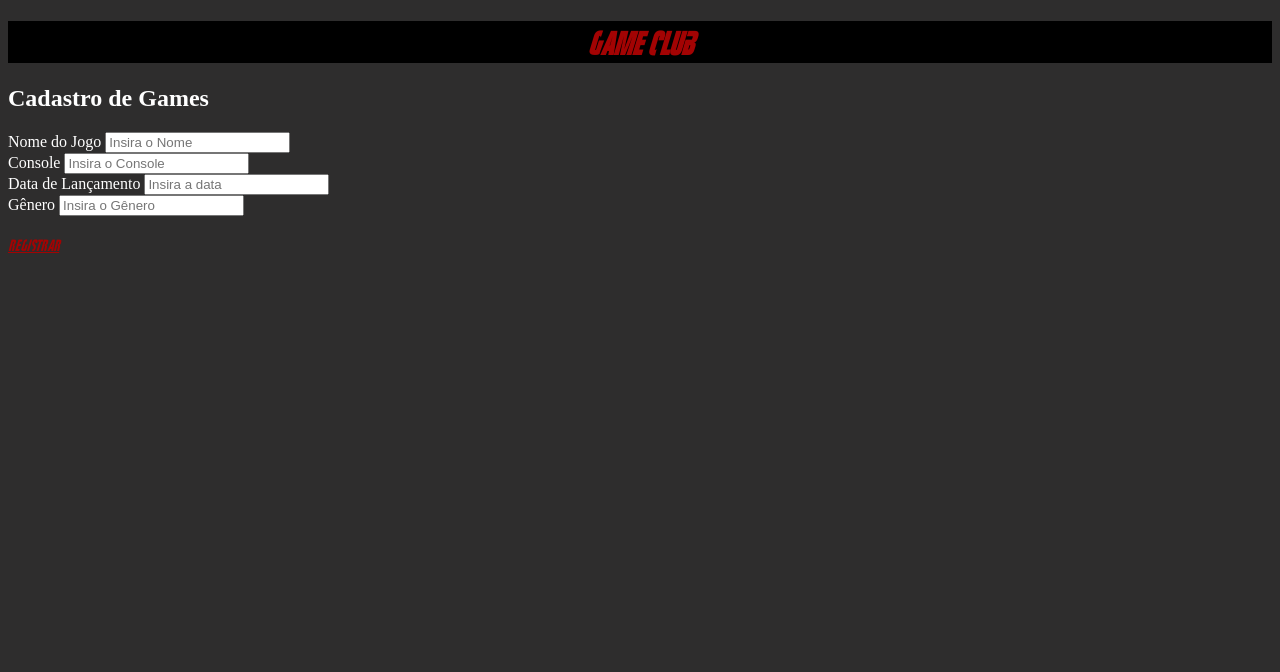
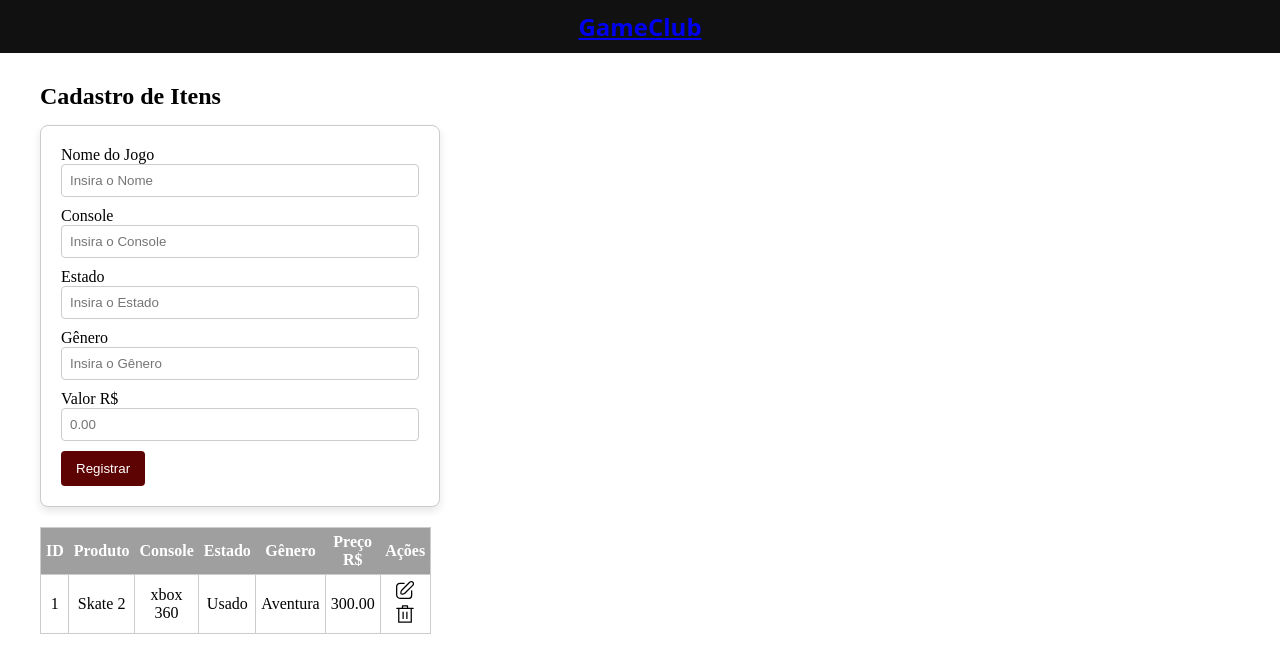
Before and after one commit to Nickous-Dev7/GameClub, a plain HTML site: page register.html in a window 1280 px wide. Drawn offline with Linux system fonts and the light colour scheme; a web font is replaced by a local one.

Commit message:
Refactor code structure for improved readability and maintainability

```diff
--- /dev/null
+++ b/Js/script.js
@@ -0,0 +1,9 @@
+class Produto {
+
+    constructor() {
+        this.id = "0";
+        this.nomeProduto = "";
+        this.console = 0;
+        this.quantidade = 0;
+    }
+}
--- a/css/register.css
+++ b/css/register.css
@@ -1,28 +1,80 @@
 
-@font-face {
-    font-family: 'FightThis'; /* Nome que você vai usar no CSS */
-    src: url('../fonts/FightThis.ttf') format('truetype');
-    font-weight: normal;
-    font-style: normal;
-  }
+* {
+  margin: 0;
+  padding: 0;
+  box-sizing: border-box;
+}
+
+header {
+  background-color: #111;
+  color: white;
+  padding: 10px 20px;
+}
+
 .title {
-    text-align: center;
-    font-family: FightThis;
-    color: rgb(163, 3, 3);
-    background-color: black;
-
+  display: flex;
+  align-items: center;
+  justify-content: center;
+  position: relative;
+  font-family: "Rubik Wet Paint", system-ui;
+  font-weight: 400;
+  font-style: normal;
+  color: rgb(94, 3, 3);
+}
+.register {
+  padding: 30px 40px;
 
 }
-header {
+.card {
+  background-color: #fff;
+  border: 1px solid #ccc;
+  border-radius: 8px;
+  box-shadow: 0 4px 8px rgba(0, 0, 0, 0.1);
+  max-width: 400px;
+  margin-top: 15px;
+  padding: 20px;
+}
+.lineInput {
+  display: grid;
+  margin-bottom: 10px;
+
+}
+
+input {
+  padding: 8px;
+  border: 1px solid #ccc;
+  border-radius: 4px;
+}
+
+button {
+  background-color: rgb(94, 3, 3);
   color: white;
+  padding: 10px 15px;
+  border: none;
+  border-radius: 4px;
+  cursor: pointer;
+  transition: all 0.3s ease;
 }
-body {
-  background-color: rgb(46, 45, 45);
+
+button:hover {
+  background-color: rgb(163, 3, 3);
 }
-.register {
+
+table {
+  width: 30%;
+  border-collapse: collapse;
+  margin-top: 20px;
+  border: 1px solid #ccc;
+}
+
+table th {
+  background-color: rgb(160, 159, 159);
   color: white;
+  padding: 5px;
+  text-align: center;
 }
-.btn {
-  font-family: FightThis;
-  color: rgb(163, 3, 3);
+table td {
+  border: 1px solid #ccc;
+  padding: 5px;
+  text-align: center;
 }
--- a/css/styles.css
+++ b/css/styles.css
@@ -1,17 +1,23 @@
 
-@font-face {
-    font-family: 'FightThis'; /* Nome que você vai usar no CSS */
-    src: url('../fonts/FightThis.ttf') format('truetype');
-    font-weight: normal;
-    font-style: normal;
-  }
+* {
+  margin: 0;
+  padding: 0;
+  box-sizing: border-box;
+}
+
+header {
+  background-color: #111;
+  color: white;
+  padding: 10px 20px;
+}
+
 .title {
-    text-align: center;
-    font-family: FightThis;
-    color: rgb(163, 3, 3);
-    background-color: black;
-
+  display: flex;
+  align-items: center;
+  justify-content: center;
+  position: relative;
+  font-family: "Rubik Wet Paint", system-ui;
+  font-weight: 400;
+  font-style: normal;
+  color: rgb(94, 3, 3);
 }
-.body {
-    background-color: rgb(46, 45, 45);
-}
--- a/register.html
+++ b/register.html
@@ -6,46 +6,82 @@
     <title>Game Club</title>
     <link rel="stylesheet" href="css/Register.css">
     <link rel="icon" type="image/x-icon" href="game_club_cartridge_icon.ico">
-
+    <link rel="preconnect" href="https://fonts.googleapis.com">
+    <link rel="preconnect" href="https://fonts.gstatic.com" crossorigin>
+    <link href="https://fonts.googleapis.com/css2?family=Rubik+Wet+Paint&display=swap" rel="stylesheet">
+    <script src="Js/script.js"></script>
 
 </head>
 <body>
     <header class="title">
-        <h1>Game Club</h1>
+        <nav class="navbar">
+            <h1 ><a href="index.html">GameClub</a></h1>
+
+        </nav>
+
     </header>
 
     <main class="register">
+        <div class="form-container">
 
                 <div>
-            <h2>Cadastro de Games</h2>
+                    <h2>Cadastro de Itens</h2>
                 </div>
 
-        <div class="info">
-            <label for="Nome do Jogo">Nome do Jogo</label>
-            <input type="name" id="name" placeholder="Insira o Nome">
+                <div class="card">
+
+                    <div class="lineInput">
+                        <label for="nomeProduto">Nome do Jogo</label>
+                        <input type="text" id="produto" placeholder="Insira o Nome">
                     </div>
-        <div>
+                    <div class="lineInput">
                         <label for="Console">Console</label>
-            <input type="name" id="name" placeholder="Insira o Console">
+                        <input type="text" id="console" placeholder="Insira o Console">
                     </div>
-        <div>
-            <label for="data de lançamento">Data de Lançamento</label>
-            <input type="" id="date" placeholder="Insira a data">
+                    <div class="lineInput">
+                        <label for="estado">Estado</label>
+                        <input type="text" id="date" placeholder="Insira o Estado">
                     </div>
-        <div>
+                    <div class="lineInput">
                         <label for="Genero">Gênero</label>
-            <input type="name" id="name" placeholder="Insira o Gênero">
+                        <input type="text" id="gen" placeholder="Insira o Gênero">
                     </div>
-        <br>
-        <div >
-            <a href="register.html" class="btn">Registrar</a>
+                    <div class="lineInput">
+                        <label for="Price">Valor R$</label>
+                        <input type="number" id="preco" placeholder="0.00" step="0.01">
+                    </div>
+                        <button onclick="produto.adicionar()">Registrar</button>
+
+                </div>
+            <div class="content">
+                <table>
+                    <thead>
+                        <th>ID</th>
+                        <th>Produto</th>
+                        <th>Console</th>
+                        <th>Estado</th>
+                        <th>Gênero</th>
+                        <th>Preço R$</th>
+                        <th>Ações</th>
+                    </thead>
+                    <tbody>
+                        <td>1</td>
+                        <td>Skate 2</td>
+                        <td>xbox 360</td>
+                        <td>Usado</td>
+                        <td>Aventura</td>
+                        <td>300.00</td>
+                        <td> <svg width="20px" height="20px" viewBox="0 0 24 24" fill="none" xmlns="http://www.w3.org/2000/svg"><g id="SVGRepo_bgCarrier" stroke-width="0"></g><g id="SVGRepo_tracerCarrier" stroke-linecap="round" stroke-linejoin="round"></g><g id="SVGRepo_iconCarrier"> <path d="M21.2799 6.40005L11.7399 15.94C10.7899 16.89 7.96987 17.33 7.33987 16.7C6.70987 16.07 7.13987 13.25 8.08987 12.3L17.6399 2.75002C17.8754 2.49308 18.1605 2.28654 18.4781 2.14284C18.7956 1.99914 19.139 1.92124 19.4875 1.9139C19.8359 1.90657 20.1823 1.96991 20.5056 2.10012C20.8289 2.23033 21.1225 2.42473 21.3686 2.67153C21.6147 2.91833 21.8083 3.21243 21.9376 3.53609C22.0669 3.85976 22.1294 4.20626 22.1211 4.55471C22.1128 4.90316 22.0339 5.24635 21.8894 5.5635C21.7448 5.88065 21.5375 6.16524 21.2799 6.40005V6.40005Z" stroke="#000000" stroke-width="1.5" stroke-linecap="round" stroke-linejoin="round"></path> <path d="M11 4H6C4.93913 4 3.92178 4.42142 3.17163 5.17157C2.42149 5.92172 2 6.93913 2 8V18C2 19.0609 2.42149 20.0783 3.17163 20.8284C3.92178 21.5786 4.93913 22 6 22H17C19.21 22 20 20.2 20 18V13" stroke="#000000" stroke-width="1.5" stroke-linecap="round" stroke-linejoin="round"></path> </g></svg>
+                            <svg width="20px" height="20px" viewBox="0 0 1024 1024" xmlns="http://www.w3.org/2000/svg" fill="#000000"><g id="SVGRepo_bgCarrier" stroke-width="0"></g><g id="SVGRepo_tracerCarrier" stroke-linecap="round" stroke-linejoin="round"></g><g id="SVGRepo_iconCarrier"><path fill="#000000" d="M160 256H96a32 32 0 0 1 0-64h256V95.936a32 32 0 0 1 32-32h256a32 32 0 0 1 32 32V192h256a32 32 0 1 1 0 64h-64v672a32 32 0 0 1-32 32H192a32 32 0 0 1-32-32V256zm448-64v-64H416v64h192zM224 896h576V256H224v640zm192-128a32 32 0 0 1-32-32V416a32 32 0 0 1 64 0v320a32 32 0 0 1-32 32zm192 0a32 32 0 0 1-32-32V416a32 32 0 0 1 64 0v320a32 32 0 0 1-32 32z"></path></g></svg></td>
+                    </tbody>
+                </table>
+
+            </div>
         </div>
     </main>
 
 
+
 </body>
-<script>
 
-
-</script>
 </html>
```
Also changed, not shown: Itens.html (added, +14 -0 lines), index.html (+8 -4 lines), 1 other file. Lines whose indentation alone changed are shown as unchanged.
